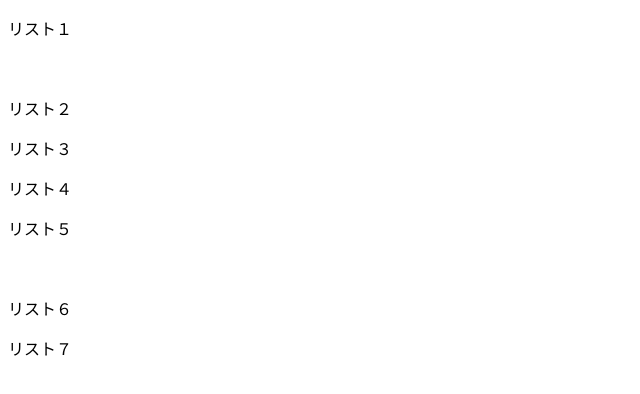
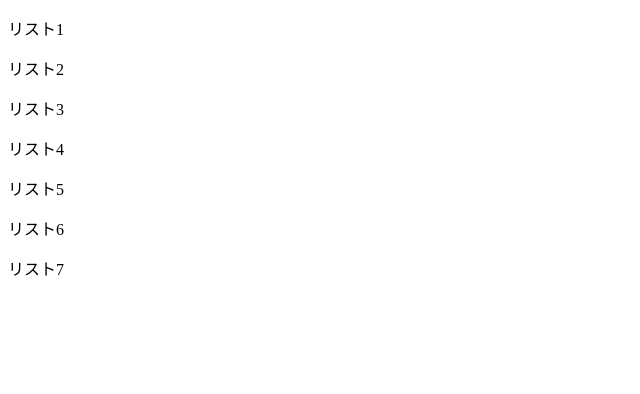
Before and after one commit to utdmn2/1-8, a plain HTML site: page index.html in a window 1280 px wide. Shown: the whole page, without its empty margins (0-640 px from the left). Drawn offline with Linux system fonts and the light colour scheme.

Commit message:
[Fix]枠組みの括り方修正

```diff
--- a/index.html
+++ b/index.html
@@ -7,35 +7,32 @@
    </head>
 
    <body>
-     <div class="header">
-     <div class="list1">
-       <p class="list-name">リスト１</p>
-     </div>
 
-     <div class="list2">
-       <p class="list-name">リスト２</p>
-     </div>
+    <main>
+    <div class="list">
 
-     <div class="list1">
-       <p class="list-">リスト３</p>
-     </div>
+      <p class="list-text">リスト1</p>
+      <p class="list-text">リスト2</p>
+      <p class="list-text">リスト3</p>
+      <p class="list-text">リスト4</p>
+     <p class="list-text">リスト5</p>
+      <p class="list-text">リスト6</p>
+      <p class="list-text">リスト7</p>
 
-     <div class="list2">
-       <p class="list-name">リスト４</p>
+    </div>
 
-       <div class="list1">
-        <p class="list-name">リスト５</p>
-      </div>
-
-      <div class="list2">
-        <p class="list-name">リスト６</p>
-      </div>
-
-      <div class="list1">
-        <p class="list-name">リスト７</p>
-      </div>
-
-      </div>
+    <div class="box">
+    <div class="box-item"></div>
+    <div class="box-item"></div>
+    <div class="box-item"></div>
+    <div class="box-item"></div>
+    <div class="box-item"></div>
+    <div class="box-item"></div>
+    <div class="box-item"></div>
+    <div class="box-item"></div>
+    <div class="box-item"></div>
+    </div>
+  </main>
 
    </body>
  </html>
```
